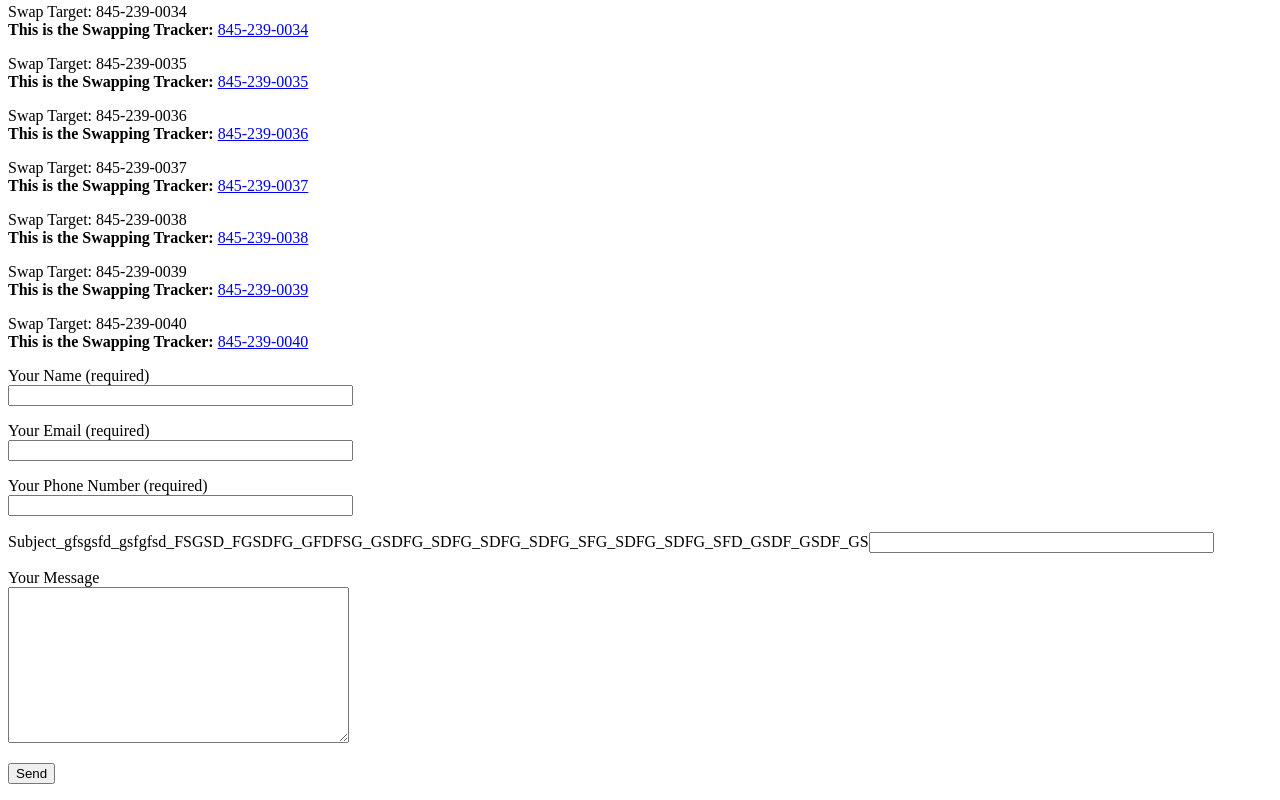
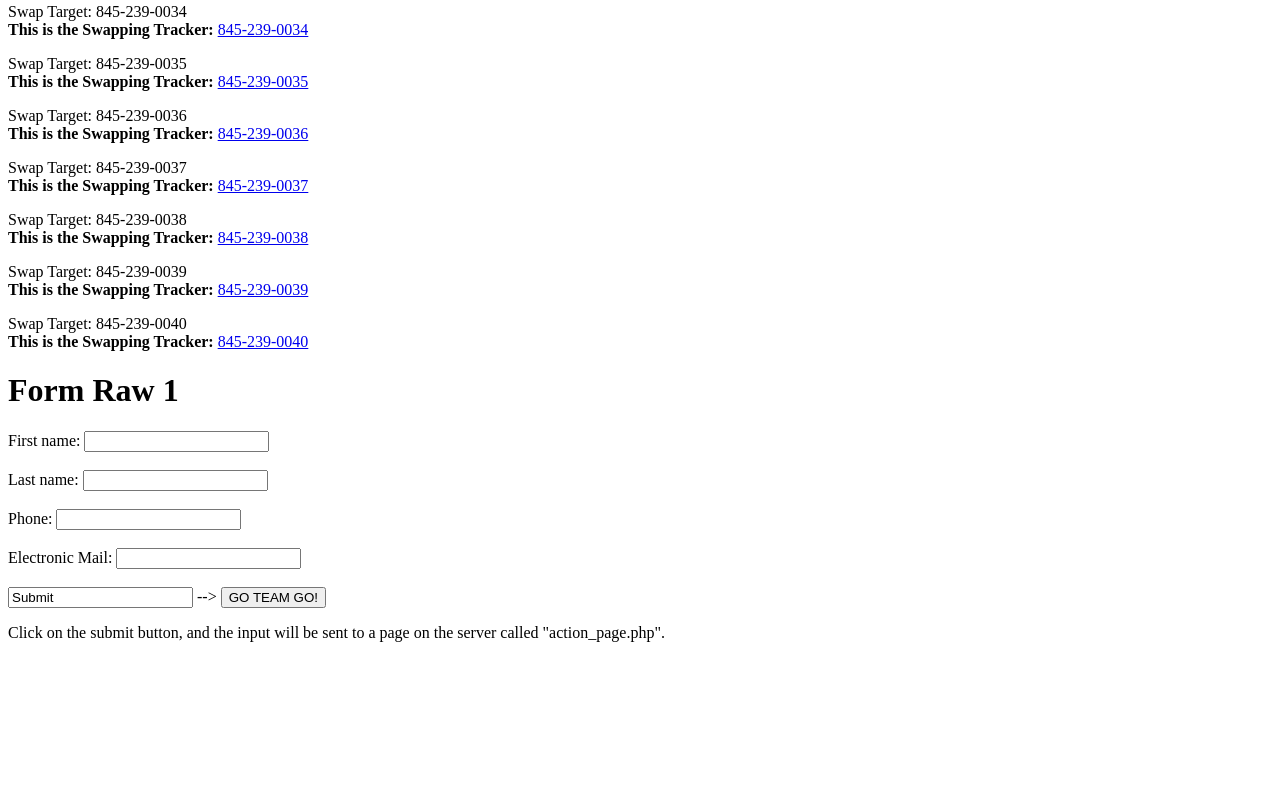
Before and after one commit to JoshSea/joshsea.github.io, a plain HTML site: page index.html in a window 1280 px wide. Shown: the part 1781-2581 px from the top of the page. After the commit the page ends 2439 px from the top, so only its background shows below. Drawn offline with Linux system fonts and the light colour scheme.

Commit message:
Update index.html

```diff
--- a/index.html
+++ b/index.html
@@ -108,26 +108,33 @@
 
 
 
-<div role="form" class="wpcf7" id="wpcf7-f278-p7-o1" lang="en-US" dir="ltr">
-<div class="screen-reader-response"></div>
-<form action="/media/#wpcf7-f278-p7-o1" method="post" class="wpcf7-form" novalidate="novalidate">
-<div style="display: none;">
-<input type="hidden" name="_wpcf7" value="278" />
-<input type="hidden" name="_wpcf7_version" value="5.1.5" />
-<input type="hidden" name="_wpcf7_locale" value="en_US" />
-<input type="hidden" name="_wpcf7_unit_tag" value="wpcf7-f278-p7-o1" />
-<input type="hidden" name="_wpcf7_container_post" value="7" />
-</div>
-<p><label> Your Name (required)<br />
-    <span class="wpcf7-form-control-wrap your-name"><input type="text" name="your-name" value="" size="40" class="wpcf7-form-control wpcf7-text" aria-invalid="false" /></span> </label></p>
-<p><label> Your Email (required)<br />
-    <span class="wpcf7-form-control-wrap your-email"><input type="email" name="your-email" value="" size="40" class="wpcf7-form-control wpcf7-text wpcf7-email wpcf7-validates-as-email" aria-invalid="false" /></span> </label></p>
-<p><label> Your Phone Number (required)<br />
-    <span class="wpcf7-form-control-wrap your-number"><input type="tel" name="your-number" value="" size="40" class="wpcf7-form-control wpcf7-text wpcf7-tel wpcf7-validates-as-tel" aria-invalid="false" /></span> </label></p>
-<p><label> Subject_gfsgsfd_gsfgfsd_FSGSD_FGSDFG_GFDFSG_GSDFG_SDFG_SDFG_SDFG_SFG_SDFG_SDFG_SFD_GSDF_GSDF_GS<span class="wpcf7-form-control-wrap your-subject-gfsdgsdfg-gfsdgsfd-gsfd-gsdf-gsdf-gsdfgsdf-gsdfg-sdfg-sdfg-sfdg-sdfgfsdgsdfg-sdfg-sdfg"><input type="text" name="your-subject-gfsdgsdfg-gfsdgsfd-gsfd-gsdf-gsdf-gsdfgsdf-gsdfg-sdfg-sdfg-sfdg-sdfgfsdgsdfg-sdfg-sdfg" value="" size="40" class="wpcf7-form-control wpcf7-text" aria-invalid="false" /></span> </label></p>
-<p><label> Your Message<br />
-    <span class="wpcf7-form-control-wrap your-message"><textarea name="your-message" cols="40" rows="10" class="wpcf7-form-control wpcf7-textarea" aria-invalid="false"></textarea></span> </label></p>
-<p><input type="submit" value="Send" class="wpcf7-form-control wpcf7-submit" /></p>
-<div class="wpcf7-response-output wpcf7-display-none"></div></form></div>
+<h1>Form Raw 1</h1>
+
+<form action="/action_page.php" method="post" target="_blank">
+  <label for="fname">First name:</label>
+  <input type="text" id="fname" name="fname"><br><br>
+
+  <label for="lname">Last name:</label>
+  <input type="text" id="" name="fname"><br><br>
+
+  <label for="phone">Phone:</label>
+  <input type="tel" id="phonenumber" name="phonenumber"><br><br>
+
+  <label for="email">Electronic Mail:</label>
+  <input type="email" id="electronicmail" name="electronicemail"><br><br>
+
+  <div class="g-recaptcha" data-sitekey="6LfQMJIpAAAAAHi-z79QRcuvVAY_T3AhGp93t3tW"></div>
+
+  <input type=() value="Submit"> -->
+  <button>GO TEAM GO!</button>
+
+  <!-- onclick="return false;" -->
+  <!-- <input id = "btnPlay" type="button" onclick="return false;" value="Push it!" /> -->
+
+    <!-- <button.onclick = function () /> -->
+
+</form>
+
+<p>Click on the submit button, and the input will be sent to a page on the server called "action_page.php".</p>
 </body>
 </html>
```
